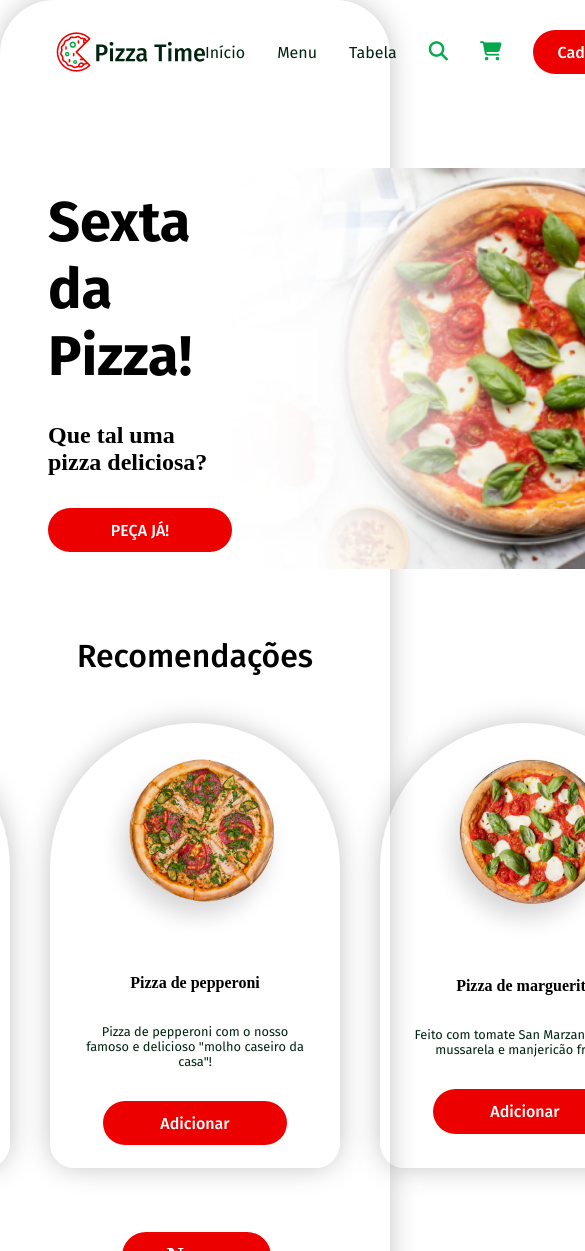
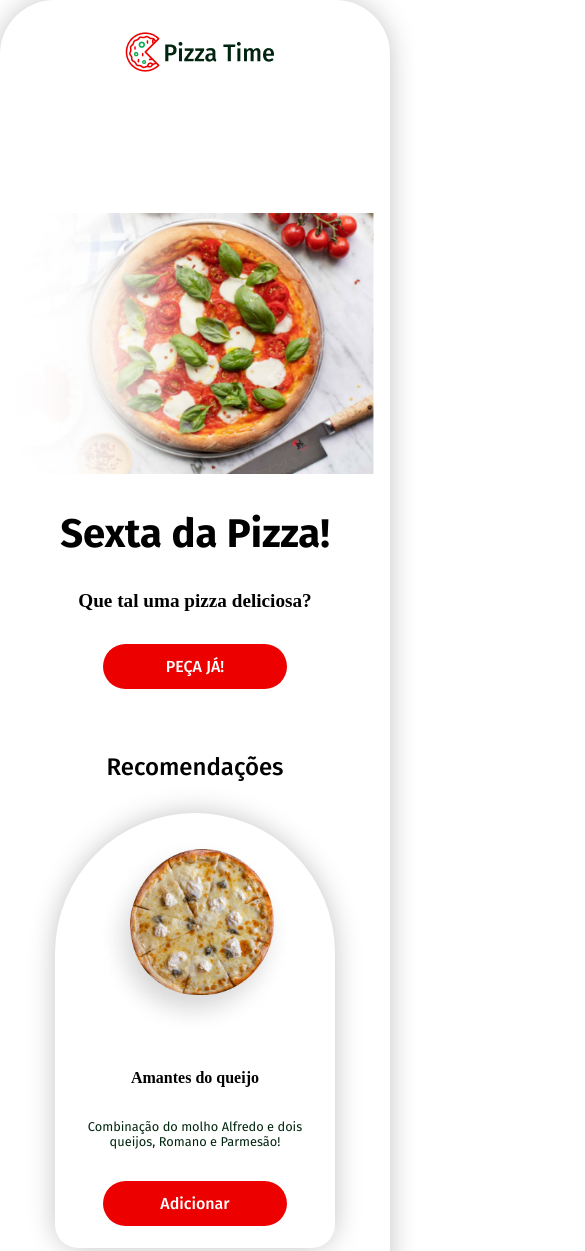
Before and after one commit to Eduangelini/ada-projeto1, a plain HTML site: page index.html in a window 390 px wide. Shown: the top 1251 px of the page, 585 px wide, since content can reach past the window. Drawn offline with Linux system fonts and the light colour scheme.

Commit message:
#5 - Adicionando responsividade

```diff
--- a/index.html
+++ b/index.html
@@ -37,9 +37,9 @@
   <header id="inicio">
     <img src="./img/logo.png" alt="3/4 de uma pizza em vermelho com detalhes verde com o nome Pizza Time em preto">
     <nav>
-      <a href="#inicio">Início</a>
-      <a href="#menu">Menu</a>
-      <a href="#tabela">Tabela</a>
+      <a class="nav__navigation" href="#inicio">Início</a>
+      <a class="nav__navigation" href="#menu">Menu</a>
+      <a class="nav__navigation" href="#tabela">Tabela</a>
       <i class="fa-solid fa-magnifying-glass"></i>
       <i class="fa-solid fa-cart-shopping"></i>
       <a href="./formulario.html" class="button">Cadastrar</a>
--- a/style/style.css
+++ b/style/style.css
@@ -149,11 +149,12 @@ button {
 .hero__right {
   display: flex;
   flex-direction: column;
+  align-items: center;
   gap: 2rem;
 }
 
 .hero__left img {
-  width: 549px;
+  max-width: 100%;
 }
 
 main {
@@ -165,11 +166,14 @@ main {
 
 section {
   display: flex;
-  gap: 0 2.5rem;
+  flex-wrap: wrap;
+  /* Faz os itens ficarem em linha */
+  gap: 2.5rem;
 }
 
 .main__itens {
-  width: 290px;
+  width: 100%;
+  max-width: 280px;
   display: flex;
   flex-direction: column;
   align-items: center;
@@ -189,8 +193,8 @@ section {
 /* INICIO DA CONFIG DA TABELA */
 
 #tabela {
-  width: 50%;
-  margin: 0 auto;
+  width: 100%;
+  max-width: 100%;
 }
 
 #tabela table {
@@ -237,3 +241,61 @@ footer {
 }
 
 /* FIM DA CONFIG DA FOOTER */
+
+/* INICIO DA RESPONSIVIDADE */
+
+@media (max-width: 768px) {
+
+  header {
+    flex-direction: column;
+  }
+
+  nav {
+    visibility: hidden;
+    align-items: center;
+  }
+
+  hero {
+    flex-direction: column;
+    gap: 2rem;
+  }
+
+  .hero__right {
+    order: 1;
+  }
+
+  .nav__navigation {
+    visibility: hidden;
+  }
+
+  body {
+    padding: 0 1rem;
+  }
+
+  section {
+    justify-content: center;
+  }
+
+  h1 {
+    font-size: 2.5rem;
+  }
+
+  h2 {
+    font-size: 1.5rem;
+  }
+
+  h3,
+  caption {
+    font-size: 1.2rem;
+  }
+
+  h4 {
+    font-size: 1rem;
+  }
+
+  main {
+    gap: 2rem;
+  }
+}
+
+/* FIM DA RESPONSIVIDADE */
```
